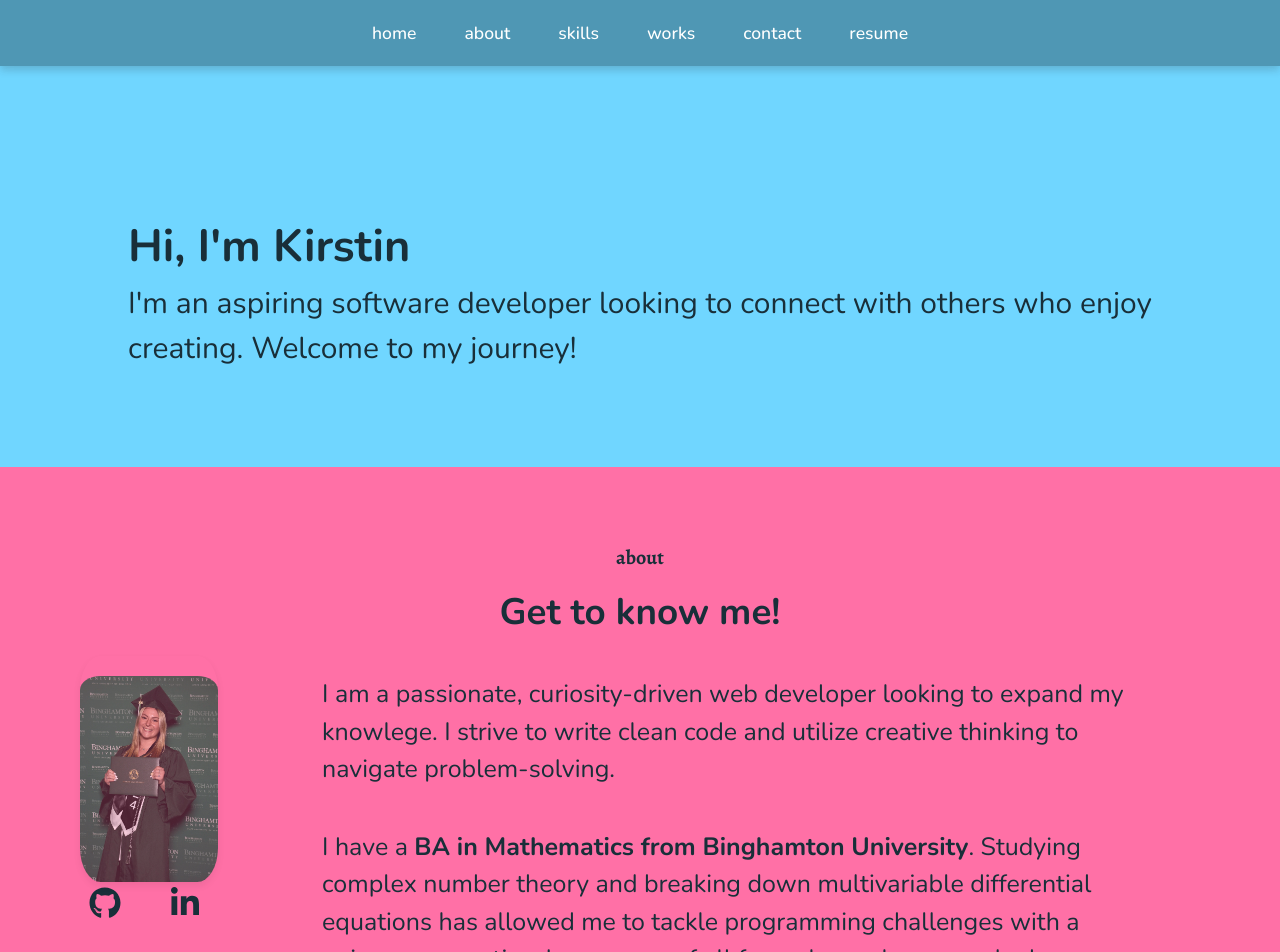
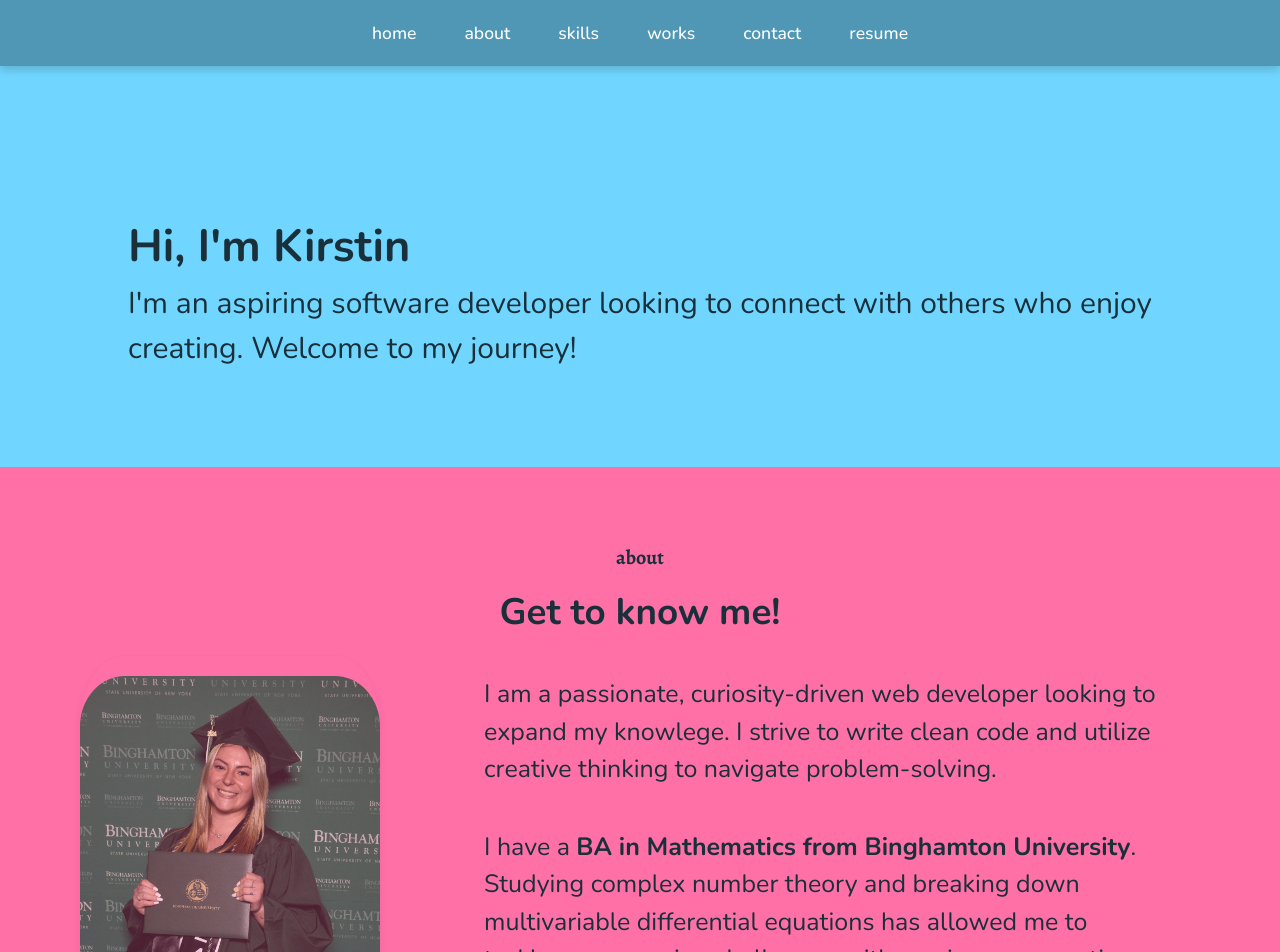
Before and after one commit to kirstinlisnoff/Portfolio-KirstinLisnoff, a React (Vite) app: page / in a window 1280 px wide. Shown: the top 952 px of the page. Built offline with nearby package versions, Linux system fonts and the light colour scheme; the HTML template or start-up script is replaced by a standard one.

Commit message:
Edited image css

```diff
--- a/src/index.css
+++ b/src/index.css
@@ -82,13 +82,6 @@ button:focus-visible {
   outline: 4px auto -webkit-focus-ring-color;
 }
 
-/* ---------- IMAGES / VIDEOS ---------- */
-img,
-video {
-  max-width: 100%;
-  height: auto;
-  display: block;
-}
 
 
 @media (max-width: 768px) {
```
